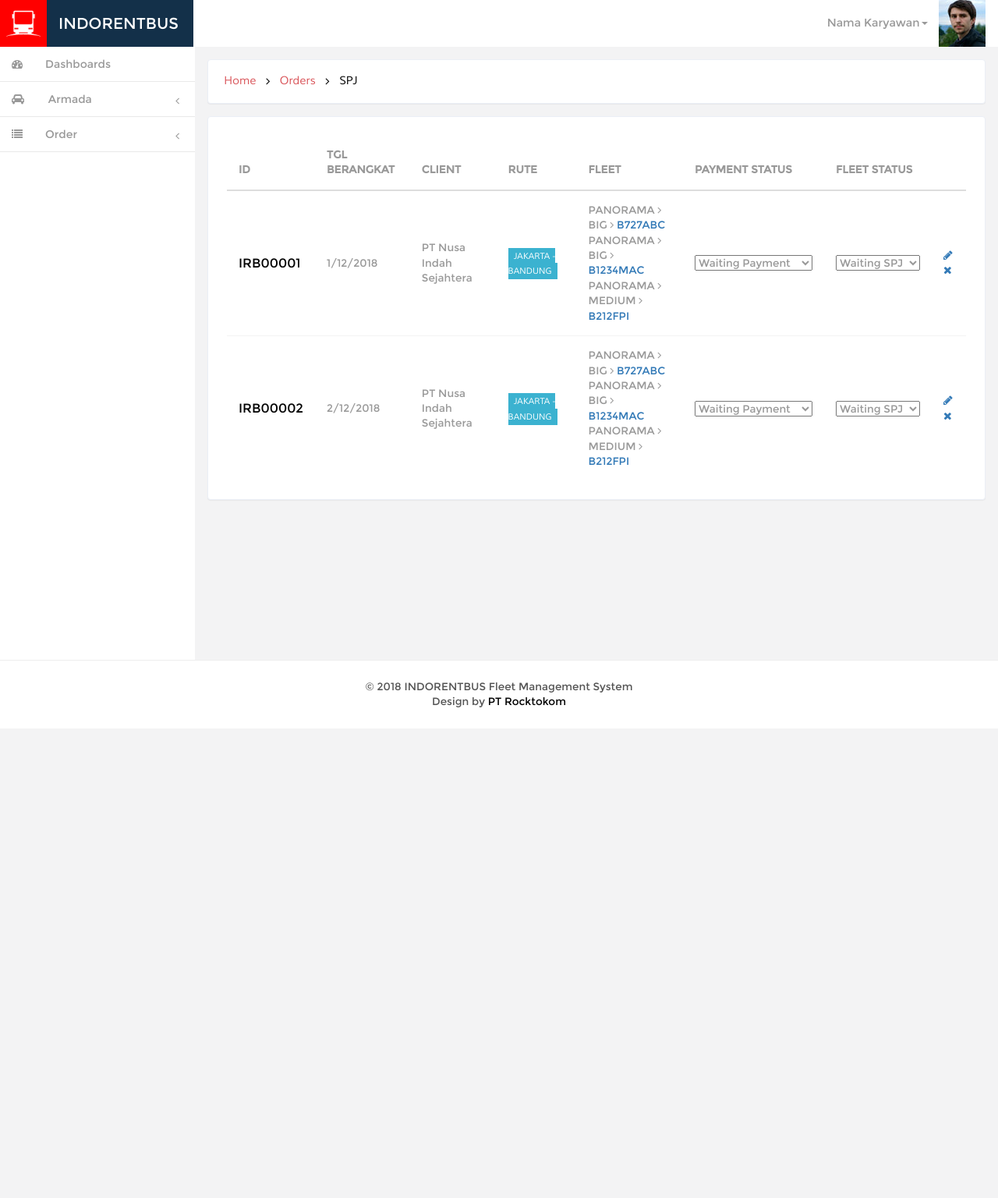
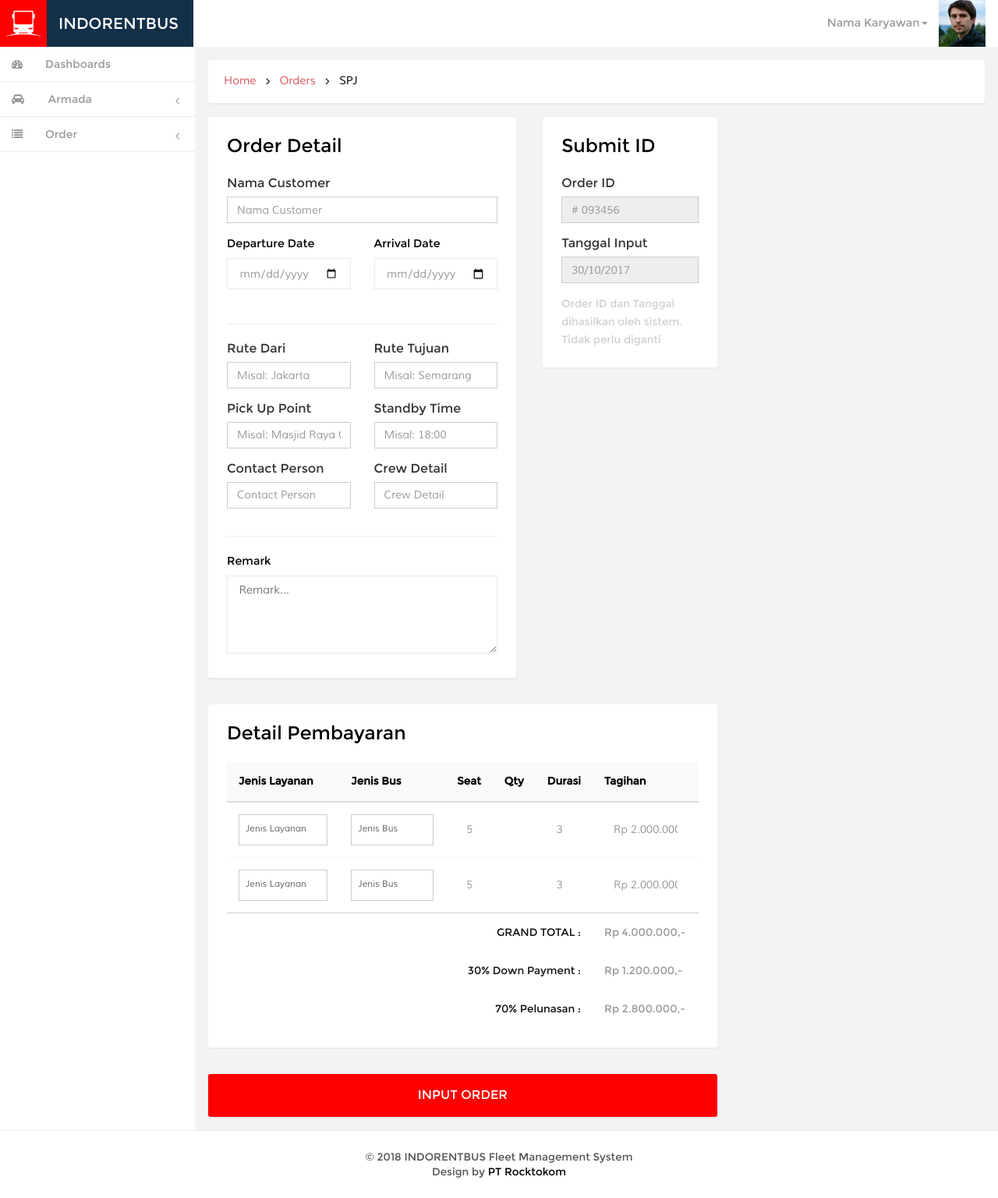
Before and after one commit to kemtol/indorentbus, a Jekyll site: the page built from laman/spj.html, in a window 1280 px wide. Shown: the whole page at 78% size. Built offline with Jekyll 4.4.1, drawn with Linux system fonts in a browser that asks for light colours; nearby versions of some CDN libraries; Markdown is read by kramdown in place of the engine named in the settings; comment, search, counter and statistics services are not loaded; before the commit the page ends 934 px from its top, so only the background shows below that.

Commit message:
Update spj.html

```diff
--- a/laman/spj.html
+++ b/laman/spj.html
@@ -15,119 +15,183 @@ permalink: /spj/
 </div>
 <!--//banner-->
 
-<div class="col-xs-12 grid-form">
+<form action="" id="newOrder" method="post">
+	<div class="col-xs-12 col-lg-5 grid-form">
 		<div class="grid-form1">
-        <table class="table">
+			<h3 id="forms-example" class="">Order Detail</h3>
+			<div class="form-group">
+				<label for="nama_customer">Nama Customer</label>
+				<input type="text" class="form-control required" id="nama_customer" placeholder="Nama Customer" name="nama_customer">
+			</div>
+			<div class="col-lg-6 form-group1 group-mail" style="padding-left:0">
+      				<label class="control-label ">Departure Date</label>
+				<input type="date" class="form-control1 ng-invalid ng-invalid-required" ng-model="model.date" required="">
+		    	</div>
+			<div class="col-lg-6 form-group1 group-mail" style="padding-right:0">
+      				<label class="control-label ">Arrival Date</label>
+				<input type="date" class="form-control1 ng-invalid ng-invalid-required" ng-model="model.date" required="">
+		    	</div>
+			<div class="clearfix"></div>
+			<hr/>
+			<div class="form-group col-lg-6" style="padding-left:0">
+				<label for="rute_dari">Rute Dari</label>
+				<input type="text" class="form-control required" id="rute_dari" placeholder="Misal: Jakarta" name="rute_dari">
+			</div>
+			<div class="form-group col-lg-6" style="padding-right:0">
+				<label for="rute_tujuan">Rute Tujuan</label>
+				<input type="text" class="form-control required" id="rute_tujuan" placeholder="Misal: Semarang" name="rute_tujuan">
+			</div>
+			<div class="clearfix"></div>
+			<div class="form-group col-lg-6" style="padding-left:0">
+				<label for="pick_upp">Pick Up Point</label>
+				<input type="text" class="form-control required" id="pick_upp" placeholder="Misal: Masjid Raya Cinere, Jl. Cinere Raya, Cinere ..." name="pick_upp">
+			</div>
+			<div class="form-group col-lg-6" style="padding-right:0">
+				<label for="sb_time">Standby Time</label>
+				<input type="text" class="form-control required" id="sb_time" placeholder="Misal: 18:00" name="sb_time">
+			</div>
+			<div class="clearfix"></div>
+			<div class="form-group col-lg-6" style="padding-left:0">
+				<label for="cp">Contact Person</label>
+				<input type="text" class="form-control required" id="cp" placeholder="Contact Person" name="cp">
+			</div>
+			<div class="form-group col-lg-6" style="padding-right:0">
+				<label for="cd">Crew Detail</label>
+				<input type="text" class="form-control required" id="cd" placeholder="Crew Detail" name="cd">
+			</div>
+			<div class="clearfix"></div>
+			<hr/>
+			<!--<div class="form-group col-lg-4" style="padding-left:0">
+				<label for="fleet_type">Jenis</label>
+				<select name="fleet_type" id="fleet_type" class="form-control1 required">
+					<option value="">Pilih Jenis</option>
+				<option value="Big Bus" id="big_bus">Big Bus</option><option value="Family Car" id="family_car">Family Car</option><option value="Medium Bus" id="medium_bus">Medium Bus</option><option value="Micro Bus" id="micro_bus">Micro Bus</option></select>
+				<span class="glyphicon glyphicon-remove form-control-feedback hidden" aria-hidden="true"></span>
+			</div>
+			<div class="form-group col-lg-4">
+				<label for="fleet_seat">Seat</label>
+				<input type="text" class="form-control required" id="fleet_seat" placeholder="Jumlah Seat" name="fleet_seat">
+				<span class="glyphicon glyphicon-remove form-control-feedback hidden" aria-hidden="true"></span>
+			</div>
+			<div class="form-group col-lg-4" style="padding-right:0">
+				<label for="qty_mobil">Qty</label>
+				<input type="text" class="form-control required" id="qty_mobil" placeholder="Jumlah Mobil" name="qty_mobil">
+			</div>
+			<div class="clearfix"></div>-->
+			<div class="form-group1 ">
+	      			<label class="control-label">Remark</label>
+	      			<textarea placeholder="Remark..." required=""></textarea>
+			</div>
+		</div>
+	</div>
+	<div class="col-xs-12 col-lg-3 grid-form">
+		<div class="grid-form1 facilities">
+			<h3 id="forms-activities" class="">Submit ID</h3>
+			<div class="form-group">
+				<label for="id_no">Order ID</label>
+				<input type="text" class="form-control required" id="id_no" placeholder="# 093456" name="id_no" disabled>
+			</div>
+			<div class="form-group">
+				<label for="input_tgl">Tanggal Input</label>
+				<input type="text" class="form-control required" id="input_tgl" placeholder="30/10/2017" name="input_tgl" disabled>
+			</div>
+			<small>Order ID dan Tanggal dihasilkan oleh sistem. Tidak perlu diganti</small>
+		</div>
+	</div>
+	<div class="col-xs-12 col-lg-8 grid-form">
+		<div class="grid-form1">
+			<style>
+				#table_quot thead tr th{color:#000;background:#f9f9f9}
+				#table_quot .form-control1,#table_quot .form-control,#table_quot .form-control[disabled]{border:none;background:transparent}
+				#table_quot .form-control1.a1{border:1px solid #ccc;border-radius:0;background:#fff}
+			</style>
+			<h3 id="forms-gambar" class="">Detail Pembayaran</h3>
+			<table id="table_quot" class="table">
 				<thead>
 					<tr>
-				<th>ID</th>
-				<th>TGL BERANGKAT</th>
-				<th>CLIENT</th>
-				<th>RUTE</th>
-				<th>FLEET</th>
-				<th>PAYMENT STATUS</th>
-				<th>FLEET STATUS</th>
-				<th>&nbsp;</th>
+						<th width="30%">Jenis Layanan</th>
+						<th width="30%">Jenis Bus</th>
+						<th width="5%">Seat</th>
+						<th width="5%">Qty</th>
+						<th width="5%">Durasi</th>
+						<th width="25%">Tagihan</th>
 					</tr>
 				</thead>
 				<tbody>
 					<tr class="table-row">
-			    <td class="table-text">
-				<h6>IRB00001</h6>
-			    </td>
-
-			    <td class="march">
-			       1/12/2018
-			    </td>
-
-			    <td class="march">
-			       PT Nusa Indah Sejahtera
-			    </td>
-
 						<td>
-				<span class="fam">JAKARTA - BANDUNG</span>
-			    </td>
-
-			    <td>
-				    <div>PANORAMA <i class="fa fa-angle-right"></i> BIG <i class="fa fa-angle-right"></i> <a href="">B727ABC</a></div>
-				    <div>PANORAMA <i class="fa fa-angle-right"></i> BIG <i class="fa fa-angle-right"></i> <a href="">B1234MAC</a></div>
-				    <div>PANORAMA <i class="fa fa-angle-right"></i> MEDIUM <i class="fa fa-angle-right"></i> <a href="">B212FPI</a></div>
-			    </td>
-
-			    <td>
-					<select>
-						<option value="wp">Waiting Payment</option>
-						<option value="dp">DP Received</option>
-						<option value="fp">Payment Received</option>
-						<option value="pnd">Process non DP</option>
-						<option value="cl">Canceled</option>
+							<select name="fleet_type" id="fleet_type" class="form-control1 required a1">
+								<option value="">Jenis Layanan</option>
+								<option value="Pariwisata" id="big_bus">Pariwisata</option>
+								<option value="Berlangganan" id="family_car">Berlangganan</option>
 							</select>
 						</td>
-
 						<td>
-					<select>
-						<option value="wp">Waiting SPJ</option>
-						<option value="dp">Proceed SPJ</option>
-						<option value="fp">Dispatch</option>
-						<option value="fp">Completed</option>
+							<select name="fleet_type" id="fleet_type" class="form-control1 required a1">
+								<option value="">Jenis Bus</option>
+								<option value="Big Bus" id="big_bus">Big Bus</option><option value="Family Car" id="family_car">Family Car</option><option value="Medium Bus" id="medium_bus">Medium Bus</option><option value="Micro Bus" id="micro_bus">Micro Bus</option>
 							</select>
 						</td>
-
 						<td>
-				<a href="" class="fa fa-pencil"></a> <a href="" class="fa fa-times"></a>
+							<input type="text" class="form-control required" id="fleet_seat" placeholder="59" name="fleet_seat">
+						</td>
+						<td>
+							<input type="text" class="form-control required" id="qty_mobil" placeholder="1" name="qty_mobil">
+						</td>
+						<td>
+							<input type="text" class="form-control required" id="durasi" disabled placeholder="3" name="durasi">
+						</td>
+						<td>
+							<input type="text" class="form-control required" id="subtotal" disabled placeholder="Rp 2.000.000,-" name="subtotal">
 						</td>
 					</tr>
-
 					<tr class="table-row">
-			    <td class="table-text">
-				<h6>IRB00002</h6>
-			    </td>
-
-			    <td class="march">
-			       2/12/2018
-			    </td>
-
-			    <td class="march">
-			       PT Nusa Indah Sejahtera
-			    </td>
-
 						<td>
-				<span class="fam">JAKARTA - BANDUNG</span>
-			    </td>
-
-			    <td>
-				    <div>PANORAMA <i class="fa fa-angle-right"></i> BIG <i class="fa fa-angle-right"></i> <a href="">B727ABC</a></div>
-				    <div>PANORAMA <i class="fa fa-angle-right"></i> BIG <i class="fa fa-angle-right"></i> <a href="">B1234MAC</a></div>
-				    <div>PANORAMA <i class="fa fa-angle-right"></i> MEDIUM <i class="fa fa-angle-right"></i> <a href="">B212FPI</a></div>
-			    </td>
-
-			    <td>
-					<select>
-						<option value="wp">Waiting Payment</option>
-						<option value="dp">DP Received</option>
-						<option value="fp">Payment Received</option>
-						<option value="pnd">Process non DP</option>
-						<option value="cl">Canceled</option>
+							<select name="service_type" id="service_type" class="form-control1 required a1">
+								<option value="">Jenis Layanan</option>
+								<option value="Pariwisata" id="big_bus">Pariwisata</option>
+								<option value="Berlangganan" id="family_car">Berlangganan</option>
 							</select>
 						</td>
-
 						<td>
-					<select>
-						<option value="wp">Waiting SPJ</option>
-						<option value="dp">Proceed SPJ</option>
-						<option value="fp">Dispatch</option>
-						<option value="fp">Completed</option>
+							<select name="fleet_type" id="fleet_type" class="form-control1 required a1">
+								<option value="">Jenis Bus</option>
+								<option value="Big Bus" id="big_bus">Big Bus</option><option value="Family Car" id="family_car">Family Car</option><option value="Medium Bus" id="medium_bus">Medium Bus</option><option value="Micro Bus" id="micro_bus">Micro Bus</option>
 							</select>
 						</td>
-
 						<td>
-				<a href="" class="fa fa-pencil"></a> <a href="" class="fa fa-times"></a>
-
+							<input type="text" class="form-control required" id="fleet_seat" placeholder="59" name="fleet_seat">
 						</td>
+						<td>
+							<input type="text" class="form-control required" id="qty_mobil" placeholder="1" name="qty_mobil">
+						</td>
+						<td>
+							<input type="text" class="form-control required" id="durasi" disabled placeholder="3" name="durasi">
+						</td>
+						<td>
+							<input type="text" class="form-control required" id="subtotal" disabled placeholder="Rp 2.000.000,-" name="subtotal">
+						</td>
+					</tr>
+					<tr style="border-top:1px solid #ccc">
+						<td colspan="5" style="text-align:right;color:#111">GRAND TOTAL :</td>
+						<td>Rp 4.000.000,-</td>
+					</tr>
+					<tr>
+						<td colspan="5" style="text-align:right;color:#111">30% Down Payment :</td>
+						<td>Rp 1.200.000,-</td>
+					</tr>
+					<tr>
+						<td colspan="5" style="text-align:right;color:#111">70% Pelunasan :</td>
+						<td>Rp 2.800.000,-</td>
 					</tr>
 				</tbody>
 			</table>
 		</div>
 	</div>
-
+	<div class="col-xs-12 col-lg-8 grid-form">
+		<div class="col-xs-12 content-top-1 quick-btn">
+			<input id="saveForm" name="saveForm" type="submit" value="INPUT ORDER">
+		</div>
+	</div>
 	<div class="clearfix"></div>
+</form>
```
Lines whose indentation alone changed are shown as unchanged.
